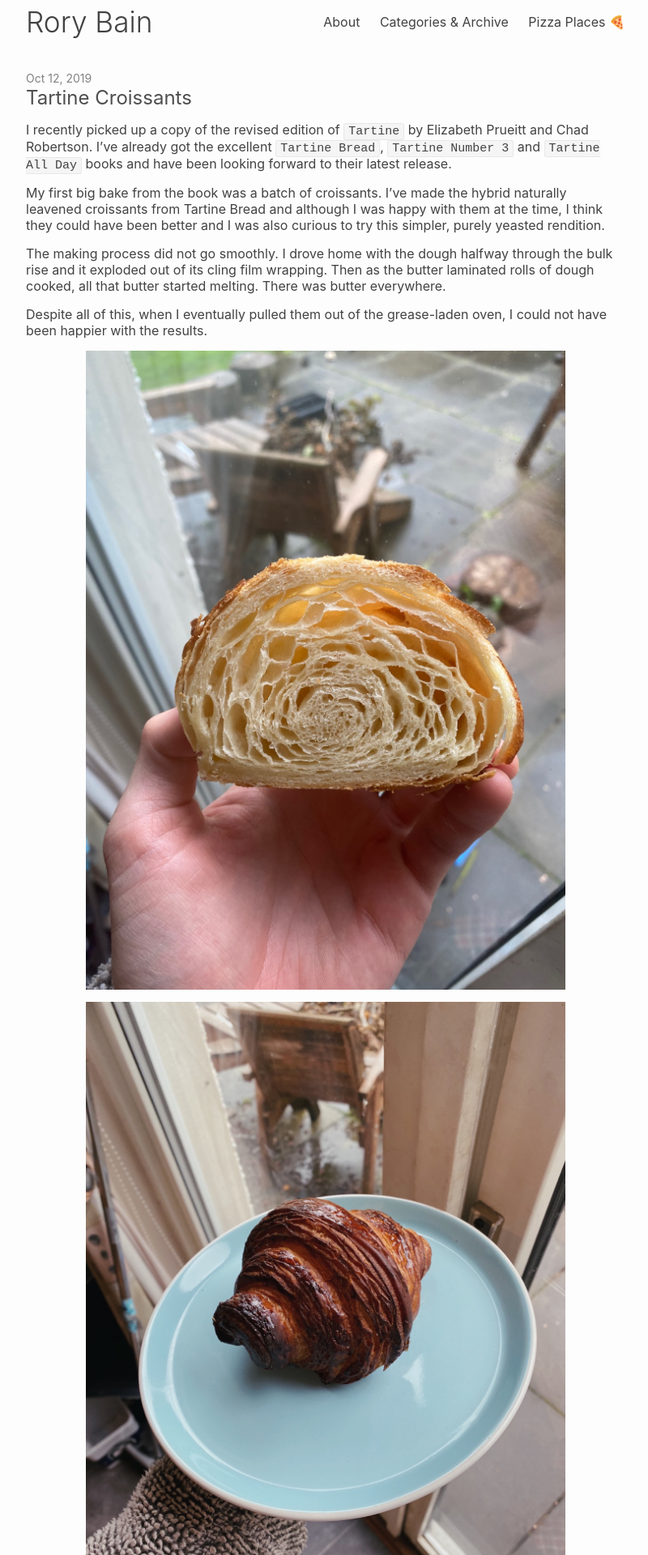
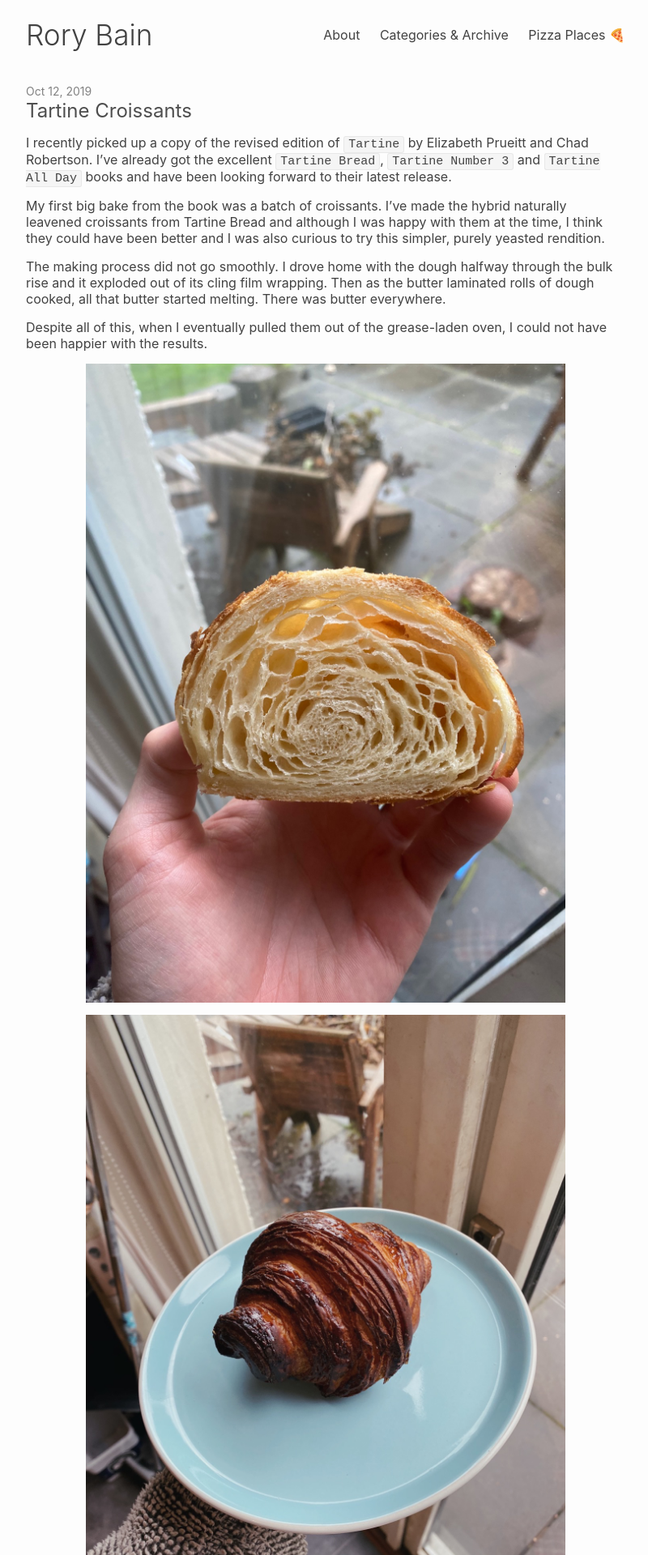
Before and after one commit to rorydbain/rorydbain.github.io, a Jekyll site: the page built from index.html, in a window 1280 px wide. Shown: the top 1920 px of the page at 81% size, without its empty margins (238-1038 px from the left). Built offline with Jekyll 4.4.1, drawn with Linux system fonts in a browser that asks for light colours; some web fonts are replaced; the list of posts is cut into pages by our own code.

Commit message:
fixes dark mode code background, hyperlink colours

```diff
--- a/assets/_layout.scss
+++ b/assets/_layout.scss
@@ -15,6 +15,7 @@
   min-height: $spacing-unit * 1.865; // Positioning context for the mobile navigation icon
   position: relative;
   flex-direction: column;
+  padding-top: 16px;
 }
 
 .site-title {
@@ -108,7 +109,6 @@
  */
 
 .site-footer {
-  border-top: 1px solid $grey-color-light;
   padding: $spacing-unit 0;
 }
 
--- a/assets/_syntax-highlighting.scss
+++ b/assets/_syntax-highlighting.scss
@@ -2,11 +2,17 @@
  * Syntax highlighting styles
  */
 .highlight {
-  background: #fff;
+  @media (prefers-color-scheme: dark) {
+    background: #373737;
+  }
   @extend %vertical-rhythm;
 
   .highlighter-rouge & {
     background: #f5f5f5;
+
+    @media (prefers-color-scheme: dark) {
+      background: #373737;
+    }
   }
 
   .c     { color: #8f5536; font-style: italic } // Comment
--- a/assets/main.scss
+++ b/assets/main.scss
@@ -176,11 +176,8 @@
  */
 
 a {
-    color: $brand-color;
     text-decoration: none;
-    @media (prefers-color-scheme: dark) {
-        color: $dark-brand-color;
-    }
+
     &:visited {
         color: darken($brand-color, 15%);
         @media (prefers-color-scheme: dark) {
@@ -199,6 +196,19 @@
         .username {
             text-decoration: underline;
         }
+    }
+}
+
+// Non h anchor tags have salmon
+:not(h1) > a, :not(h2) > a, :not(h3) > a, :not(h4) > a, :not(h5) > a, :not(h6) > a {
+    color: darksalmon;
+}
+
+// H anchor tags have grey colours
+h1 > a, h2 > a, h3 > a, h4 > a, h5 > a, h6 > a {
+    color: $brand-color;
+    @media (prefers-color-scheme: dark) {
+        color: $dark-brand-color;
     }
 }
 
--- a/assets/thing.css
+++ b/assets/thing.css
@@ -1194,12 +1194,12 @@
 .tags .softskills {
   background-color: #f2552c;
 }
-.post-list h4 {
+/* .post-list h4 {
   font-size: 30px;
   padding-top: 10px;
   padding-bottom: 10px;
   line-height: 1.2;
-}
+} */
 .footer-tags {
   margin-bottom: 50px;
   float: none;
```
